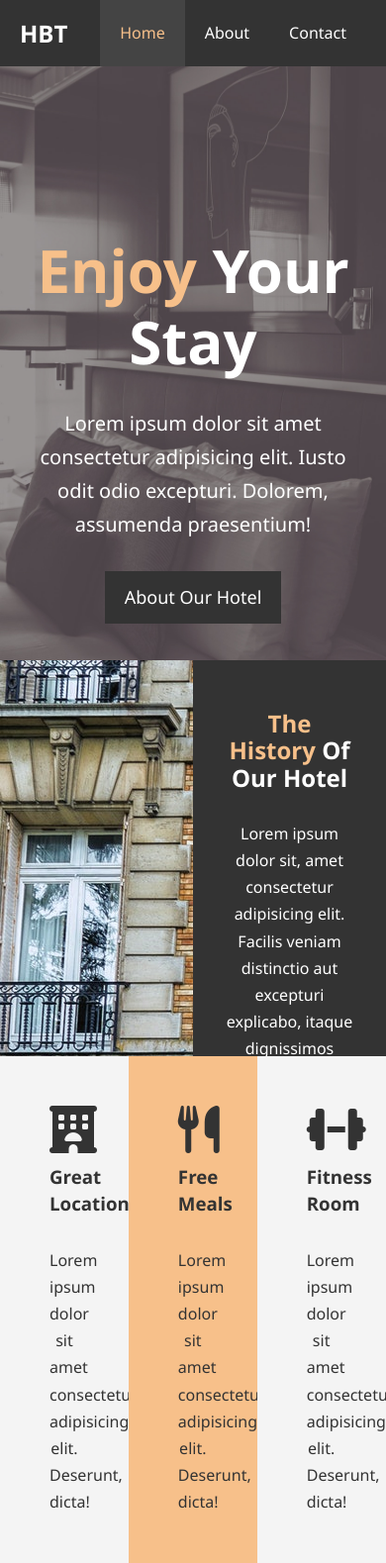
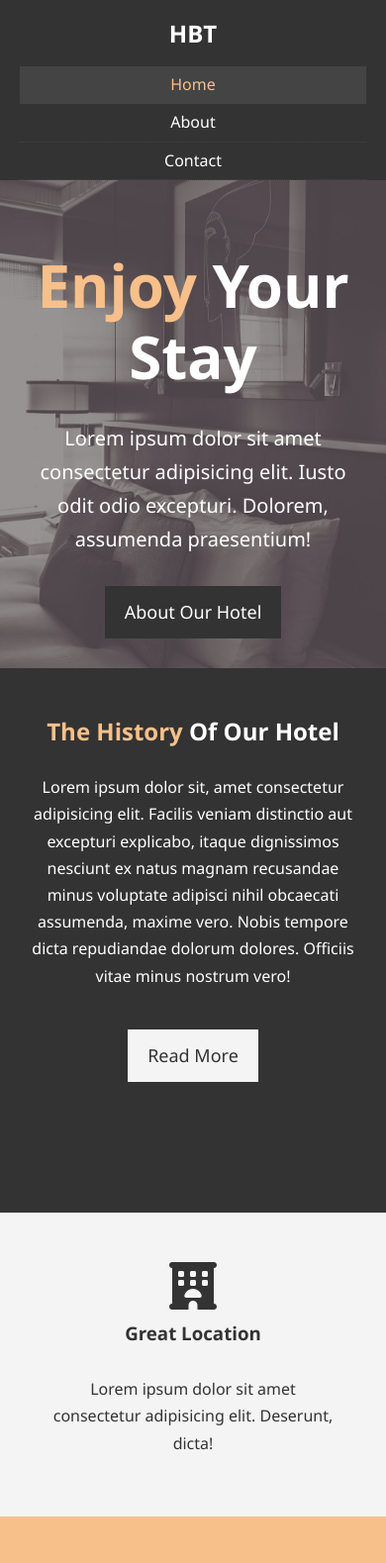
Before and after one commit to julianrod781/HtmlAndCSSCourse, a plain HTML site: page HotelWebsite/index.html in a window 390 px wide. Shown: the top 1579 px of the page at 99% size. Drawn offline with Linux system fonts and the light colour scheme.

Commit message:
Made the hotel website responsive

```diff
--- a/HotelWebsite/about.html
+++ b/HotelWebsite/about.html
@@ -7,6 +7,7 @@
   <meta name="keywords" content="hotel,boston,new england hotel">
   <title>Hotel BT | About</title>
   <link rel="stylesheet" href="css/style.css">
+  <link rel="stylesheet" media="screen and (max-width: 768px)" href="css/mobile.css">
 </head>
 <body>
   <header>
--- /dev/null
+++ b/HotelWebsite/css/mobile.css
@@ -0,0 +1,66 @@
+#navbar .logo {
+  float:none;
+  text-align: center;
+}
+
+#navbar ul, #navbar ul li {
+  float:none;
+}
+
+#navbar ul li a{
+  padding: 5px;
+  border-bottom: #444 dotted 1px;
+}
+
+/* Home info */
+#home-info {
+  height: 550px;
+}
+
+#home-info .info-img {
+  display: none;
+}
+
+#home-info .info-content{
+  float: none;
+  width: 100%;
+  height: 100%;
+}
+
+/* Showvase */
+#showcase {
+  height: 100%;
+
+}
+
+#showcase .showcase-content {
+  padding-top: 70px;
+  padding-bottom: 30px;
+}
+
+/* Boxes */
+
+.box {
+  float: none;
+  width: 100%;
+}
+
+/* About */
+#about-info .info-right,
+#about-info .info-left{
+  float: none;
+  width: 100%;
+}
+
+#about-info .info-right{
+  margin-top: 30px;
+}
+
+.l-heading {
+  text-align: center;
+}
+
+/* Contact */
+#contact-info .box {
+  border-bottom: #444 dotted 1px;
+}
--- a/HotelWebsite/css/style.css
+++ b/HotelWebsite/css/style.css
@@ -82,6 +82,7 @@ p {
 
 .l-heading {
   font-size: 40px;
+  line-height: 1.2;
 }
 /* Padding */
 .py-1 {padding:10px 0;}
@@ -99,7 +100,7 @@ p {
   color: #fff;
 }
 
-#navbar h1{
+#navbar .logo{
   float: left;
   padding-top: 20px;
 }
@@ -151,7 +152,7 @@ p {
 
 /* Home Info */
 #home-info{
-  height: 400px;
+  height: 450px;
 }
 
 #home-info .info-img{
@@ -210,7 +211,7 @@ p {
 /* Testimonials */
 
 #testimonials {
-  height: 600px;
+  height: 100%;
   background: url('../img/test-bg.jpg') no-repeat
   center center/cover;
   padding-top: 100px;
--- a/HotelWebsite/index.html
+++ b/HotelWebsite/index.html
@@ -9,6 +9,7 @@
   <!-- Icons from fontawsome.com -->
   <script src="https://kit.fontawesome.com/f5b76d37d0.js" crossorigin="anonymous"></script>
   <link rel="stylesheet" href="css/style.css">
+  <link rel="stylesheet" media="screen and (max-width: 768px)" href="css/mobile.css">
 </head>
 <body>
   <header>
```
Also changed, not shown: HotelWebsite/contact.html (+1 -0 lines).
